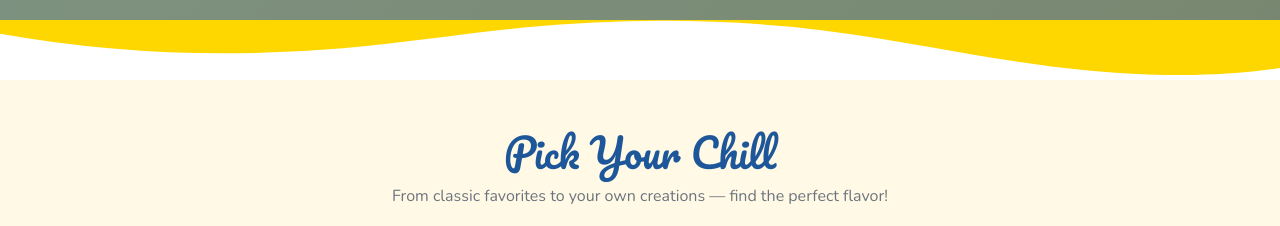
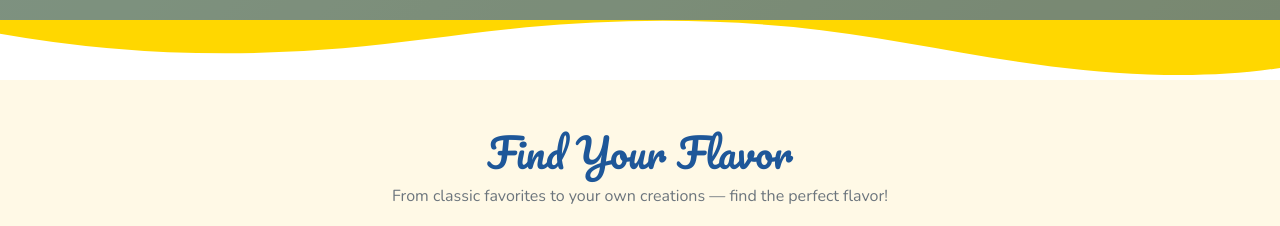
Before and after one commit to jpol34/daesys-tropical-sno, a SvelteKit app: page / in a window 1280 px wide. Shown: the part 780-1006 px from the top of the page. Built offline with nearby package versions, Linux system fonts and the light colour scheme; no server answers; the database is empty.

Commit message:
Change menu heading to Find Your Flavor

```diff
--- a/src/routes/+page.svelte
+++ b/src/routes/+page.svelte
@@ -20,7 +20,7 @@
 	<!-- Menu Section -->
 	<section id="menu" class="menu-section fade-in-section" aria-labelledby="menu-heading" use:inview>
 		<div class="container">
-			<h2 id="menu-heading" class="section-title text-center">Pick Your Chill</h2>
+			<h2 id="menu-heading" class="section-title text-center">Find Your Flavor</h2>
 			<p class="section-subtitle text-center">
 				From classic favorites to your own creations — find the perfect flavor!
 			</p>
```
